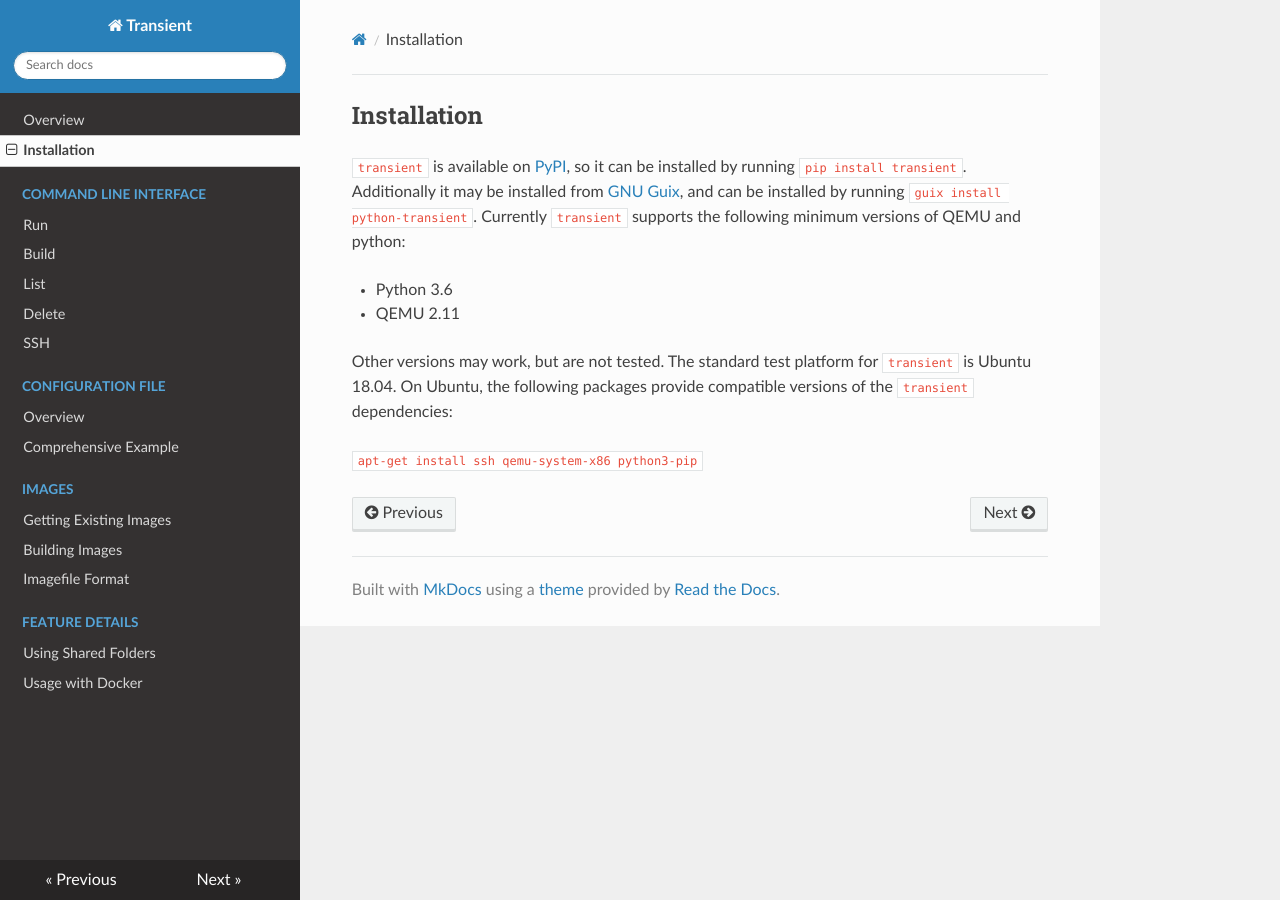
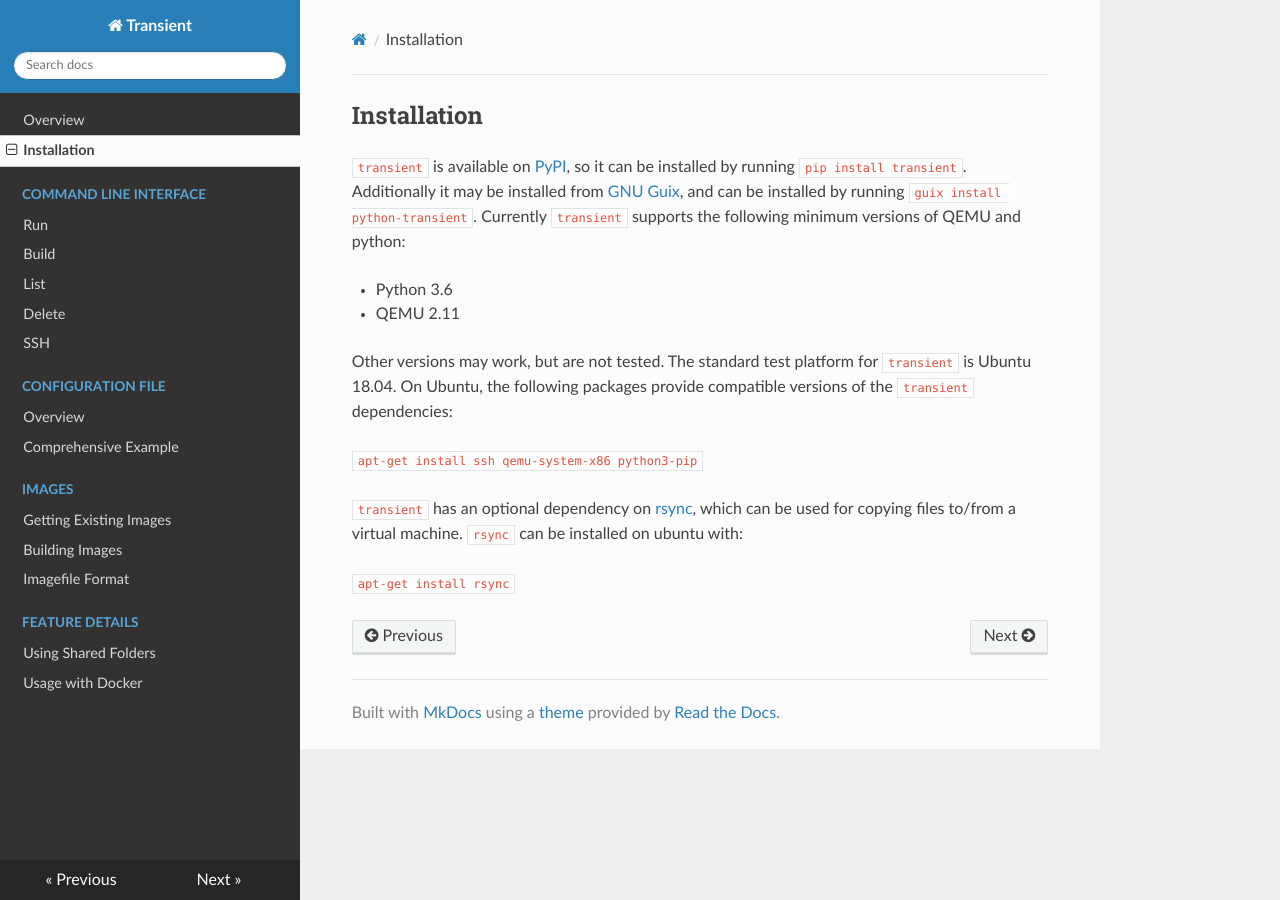
Before and after one commit to ALSchwalm/transient, an MkDocs documentation site: the page built from docs/installation.md, in a window 1280 px wide. Built offline with MkDocs 1.6.1, drawn with Linux system fonts in a browser that asks for light colours; nearby versions of some CDN libraries.

Commit message:
docs: Mention optional rsync requirement

```diff
--- a/docs/installation.md
+++ b/docs/installation.md
@@ -14,3 +14,9 @@ Other versions may work, but are not tested. The standard test platform for
 versions of the `transient` dependencies:
 
 `apt-get install ssh qemu-system-x86 python3-pip`
+
+`transient` has an optional dependency on [rsync](https://rsync.samba.org/), which
+can be used for copying files to/from a virtual machine. `rsync` can be installed
+on ubuntu with:
+
+`apt-get install rsync`
```
Also changed, not shown: docs/cli/run.md (+4 -0 lines).
